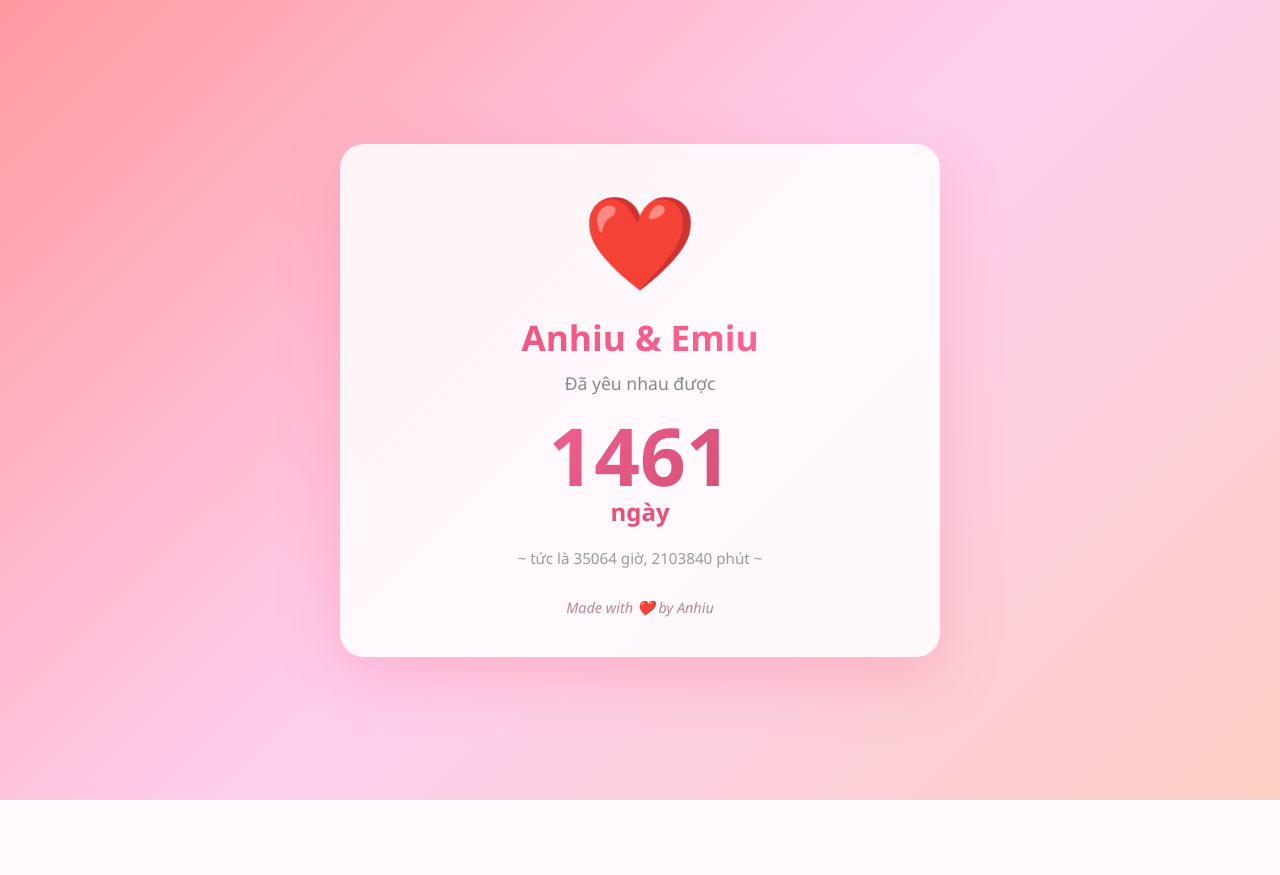
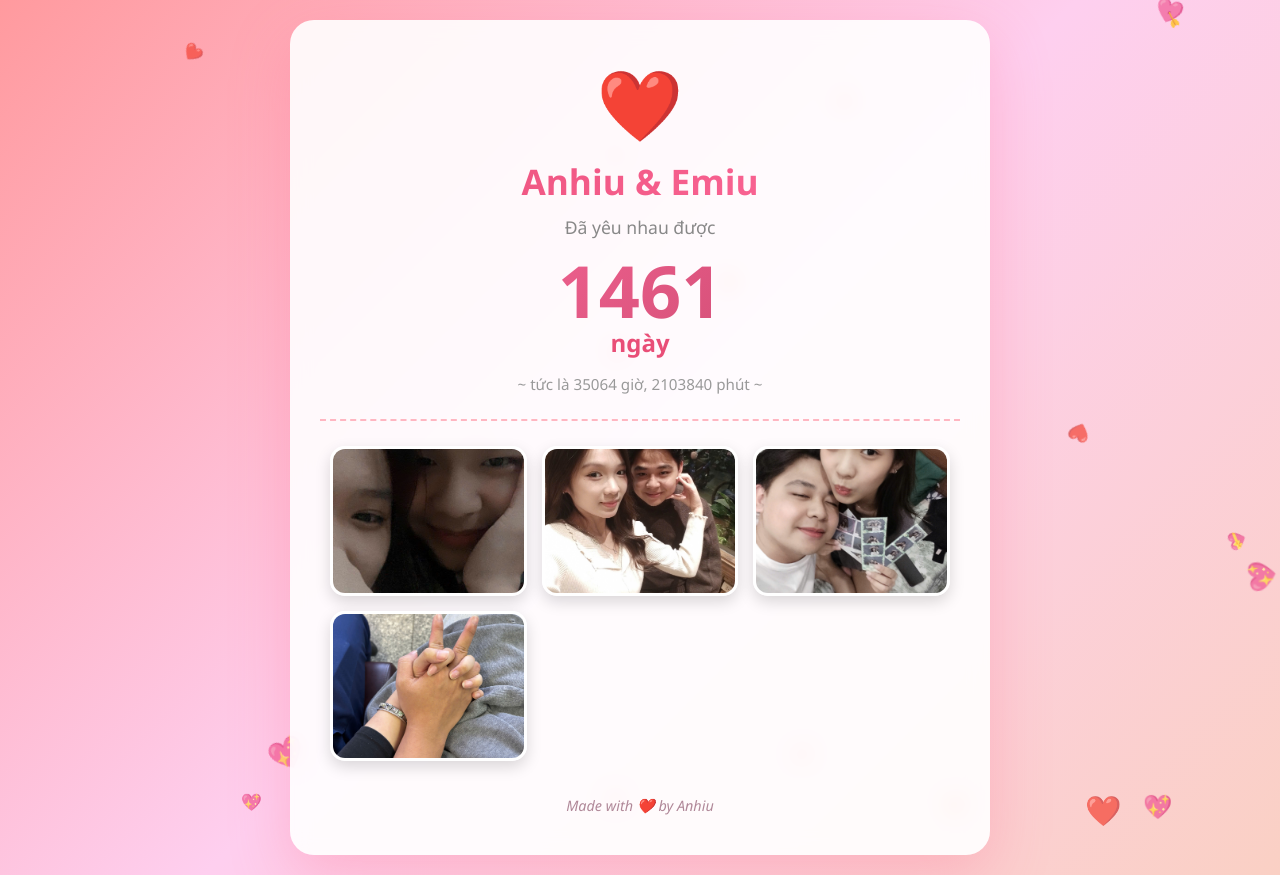
Before and after one commit to lomanhvnu-boop/love-app, a Flask app: page / in a window 1280 px wide. Before the commit the page ends 800 px from the top, so only its background shows below. Run offline with Flask 3, Linux system fonts and the light colour scheme.

Commit message:
Them anh va hieu ung trai tim

```diff
--- a/static/style.css
+++ b/static/style.css
@@ -9,21 +9,23 @@ body {
     align-items: center;
     padding: 20px;
     color: #4a2c3a;
+    overflow-x: hidden; /* Ẩn thanh cuộn ngang do tim bay */
 }
 
 .container {
-    background: rgba(255, 255, 255, 0.85);
+    background: rgba(255, 255, 255, 0.9);
     backdrop-filter: blur(10px);
     border-radius: 24px;
     padding: 40px 30px;
-    max-width: 600px;
+    max-width: 700px; /* Rộng hơn để chứa ảnh */
     width: 100%;
     text-align: center;
     box-shadow: 0 20px 60px rgba(255, 105, 135, 0.3);
+    z-index: 10; /* Nằm trên các trái tim bay */
 }
 
 .heart {
-    font-size: 5em;
+    font-size: 4em;
     display: inline-block;
     animation: beat 1.2s infinite;
 }
@@ -35,17 +37,17 @@ body {
 
 h1 {
     font-size: 2.2em;
-    margin: 20px 0 10px;
+    margin: 10px 0;
     background: linear-gradient(135deg, #e94e77, #ff6b9d);
     -webkit-background-clip: text;
     -webkit-text-fill-color: transparent;
 }
 
 .subtitle { font-size: 1.1em; color: #888; margin-bottom: 15px; }
-.counter { margin: 20px 0; }
+.counter { margin: 15px 0; }
 
 .number {
-    font-size: 5em;
+    font-size: 4.5em;
     font-weight: 900;
     display: block;
     line-height: 1;
@@ -57,32 +59,53 @@ h1 {
 .unit { font-size: 1.5em; color: #e94e77; font-weight: 600; }
 .detail { color: #999; font-size: 0.95em; margin-bottom: 25px; }
 
+/* Trang trí khung ảnh */
 .gallery {
     display: grid;
-    grid-template-columns: repeat(auto-fit, minmax(120px, 1fr));
-    gap: 10px;
+    grid-template-columns: repeat(auto-fit, minmax(150px, 1fr));
+    gap: 15px;
     margin: 25px 0;
+    padding: 10px;
+    border-top: 2px dashed #ffb6c1;
+    padding-top: 25px;
 }
 
 .gallery img {
-    width: 100%; height: 120px; object-fit: cover;
-    border-radius: 12px;
-    box-shadow: 0 4px 15px rgba(0,0,0,0.1);
-    transition: transform 0.3s ease;
+    width: 100%;
+    height: 150px;
+    object-fit: cover;
+    border-radius: 15px;
+    box-shadow: 0 6px 15px rgba(0,0,0,0.15);
+    transition: transform 0.3s ease, box-shadow 0.3s ease;
+    border: 3px solid white;
 }
 
-.gallery img:hover { transform: scale(1.05) rotate(2deg); }
-
-.music {
-    margin: 25px 0; padding: 15px;
-    background: rgba(255, 182, 193, 0.3);
-    border-radius: 15px;
+/* Hiệu ứng khi di chuột vào ảnh */
+.gallery img:hover {
+    transform: scale(1.08) rotate(3deg);
+    box-shadow: 0 10px 25px rgba(233, 78, 119, 0.4);
+    z-index: 2;
+    position: relative;
 }
 
-.music p { margin-bottom: 10px; color: #c44569; font-size: 0.95em; }
-audio { width: 100%; max-width: 350px; }
+.footer { margin-top: 20px; color: #b08898; font-size: 0.9em; font-style: italic; }
 
-.footer {
-    margin-top: 30px; color: #b08898;
-    font-size: 0.9em; font-style: italic;
+/* --- CSS CHO HIỆU ỨNG TRÁI TIM BAY --- */
+#heart-container {
+    position: fixed;
+    top: 0; left: 0;
+    width: 100%; height: 100%;
+    pointer-events: none; /* Để chuột có thể click xuyên qua trái tim */
+    z-index: 1;
 }
+
+.falling-heart {
+    position: absolute;
+    top: -50px;
+    animation: fall linear forwards;
+    opacity: 0.7;
+}
+
+@keyframes fall {
+    to { transform: translateY(105vh) rotate(360deg); }
+}
--- a/templates/index.html
+++ b/templates/index.html
@@ -7,6 +7,9 @@
     <link rel="stylesheet" href="{{ url_for('static', filename='style.css') }}">
 </head>
 <body>
+    <!-- Hiệu ứng trái tim bay lả tả -->
+    <div id="heart-container"></div>
+
     <div class="container">
         <div class="heart">❤️</div>
         <h1>{{ your_name }} & {{ her_name }}</h1>
@@ -19,6 +22,7 @@
 
         <p class="detail">~ tức là {{ hours }} giờ, {{ minutes }} phút ~</p>
 
+        <!-- Phần hiển thị ảnh kỷ niệm -->
         {% if images %}
         <div class="gallery">
             {% for img in images %}
@@ -27,16 +31,24 @@
         </div>
         {% endif %}
 
-        {% if has_music %}
-        <div class="music">
-            <p>🎵 Nhấn play để nghe nhạc của chúng ta</p>
-            <audio controls loop>
-                <source src="{{ url_for('static', filename='music/song.mp3') }}" type="audio/mpeg">
-            </audio>
-        </div>
-        {% endif %}
-
         <p class="footer">Made with ❤️ by {{ your_name }}</p>
     </div>
+
+    <!-- Code JavaScript tạo hiệu ứng tim bay -->
+    <script>
+        function createHeart() {
+            const heart = document.createElement('div');
+            heart.classList.add('falling-heart');
+            heart.innerText = ['❤️', '💖', '💘', '💝'][Math.floor(Math.random() * 4)];
+            heart.style.left = Math.random() * 100 + 'vw';
+            heart.style.animationDuration = Math.random() * 3 + 4 + 's'; // Tốc độ rơi
+            heart.style.fontSize = Math.random() * 20 + 10 + 'px'; // Kích thước
+            document.getElementById('heart-container').appendChild(heart);
+
+            // Xóa tim sau khi rơi xong để không bị nặng máy
+            setTimeout(() => { heart.remove(); }, 7000);
+        }
+        setInterval(createHeart, 400); // Tạo tim liên tục
+    </script>
 </body>
 </html>
```
Also changed, not shown: tao_qr.py (added, +21 -0 lines), ma_qr_tinh_yeu.png (added), static/images/1.jpg (added), static/images/2.jpg (added), static/images/3.jpg (added), static/images/4.jpg (added).
